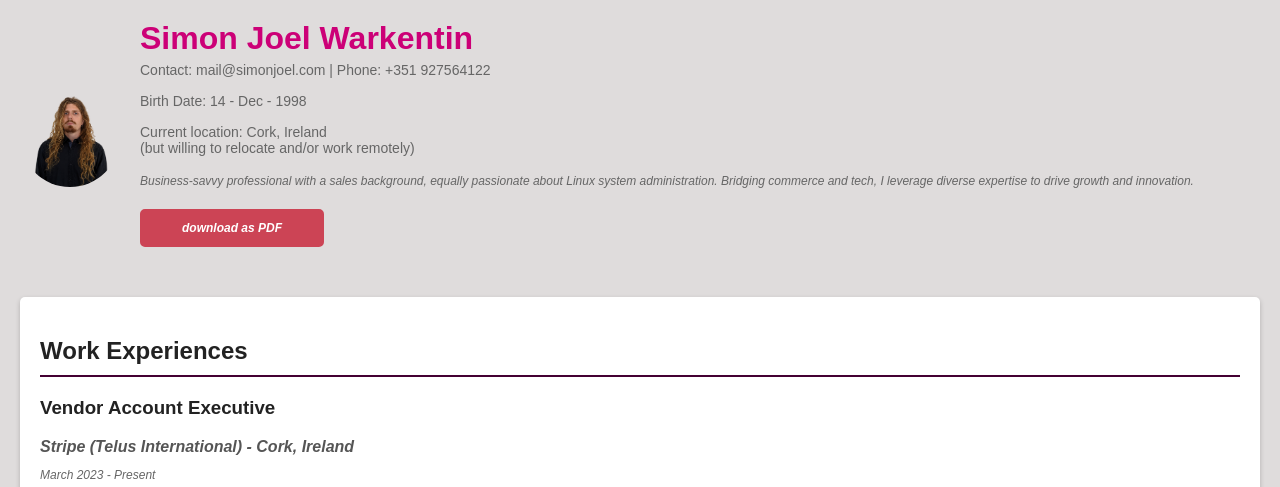
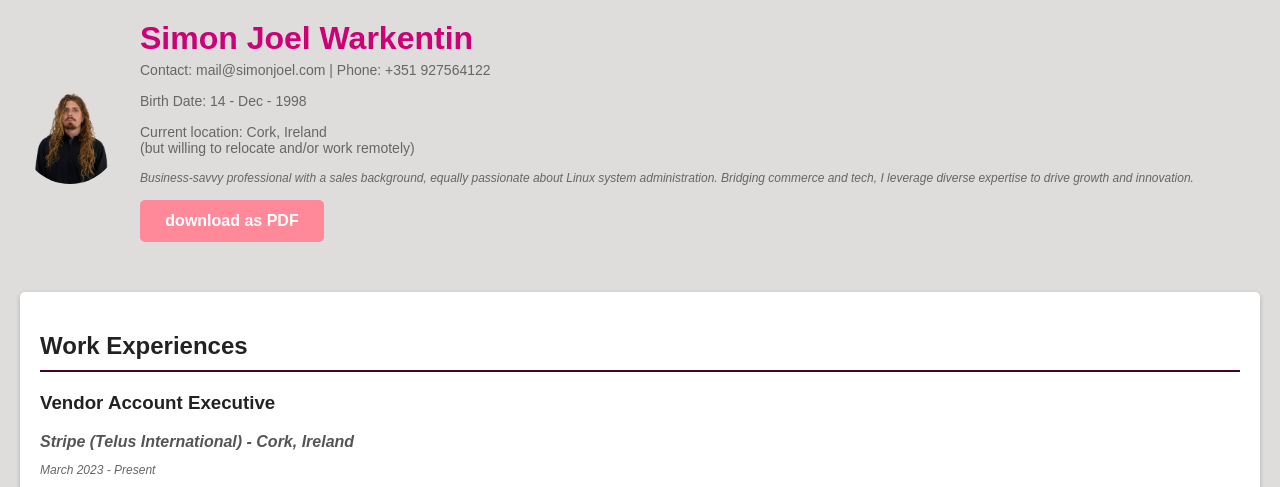
Before and after one commit to SimonJoelWarkentin/simonjoel, a PHP site: page /cv.html in a window 1280 px wide. Shown: the top 487 px of the page. Run offline with PHP 8.4, Linux system fonts and the light colour scheme.

Commit message:
style changed in cv and cl

```diff
--- a/cover_letter.html
+++ b/cover_letter.html
@@ -20,7 +20,6 @@
 	<a href="Simon_Joel_Cover_Letter.pdf" download="Simon_Joel_Cover_Letter.pdf" class="download-button">download as PDF</a>
     </div>
 </header>
-
 <section class="work-experiences">
     <h2>Cover Letter</h2>
     <div>
--- a/cv.css
+++ b/cv.css
@@ -97,8 +97,8 @@ hr {
     display: inline-block;
     padding: 10px 20px;
     color: #fff;
-    background-color: #c45;
-    border: 2px solid #c45;
+    background-color: #f89;
+    border: 2px solid #f89;
     border-radius: 5px;
     text-decoration: none;
     font-weight: bold;
@@ -108,8 +108,9 @@ hr {
 }
 
 .download-button:hover {
-    background-color: #f56;
-    border: 2px solid black;
+    background-color: #c45;
+    border: 2px solid #934;
+    color: #fff;
     transform: scale(1.02);
 }
 
--- a/cv.html
+++ b/cv.html
@@ -16,13 +16,14 @@
             <img src="assets/images/simon.png" alt="Profile Picture">
         </div>
         <div class="header-details">
-            <h1>Simon Joel Warkentin</h1>
+	    <h1>Simon Joel Warkentin</h1>
             <p>Contact: mail@simonjoel.com | Phone: +351 927564122</p>
             <p>Birth Date: 14 - Dec - 1998</p>
             <p>Current location: Cork, Ireland<br>(but willing to relocate and/or work remotely)</p>
-            <np class="date">Business-savvy professional with a sales background, equally passionate about Linux system administration. Bridging commerce and tech, I leverage diverse expertise to drive growth and innovation.</p>
+            <p class="date">Business-savvy professional with a sales background, equally passionate about Linux system administration. Bridging commerce and tech, I leverage diverse expertise to drive growth and innovation.</p>
 	    <a href="Simon_Joel_CV.pdf" download="Simon_Joel_CV.pdf" class="download-button">download as PDF</a>
 	</div>
+	<hr>
     </header>
     <section class="work-experiences">
         <h2>Work Experiences</h2>
```
